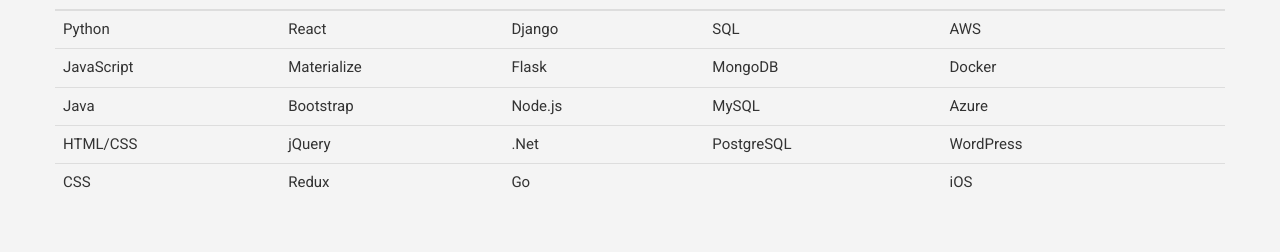
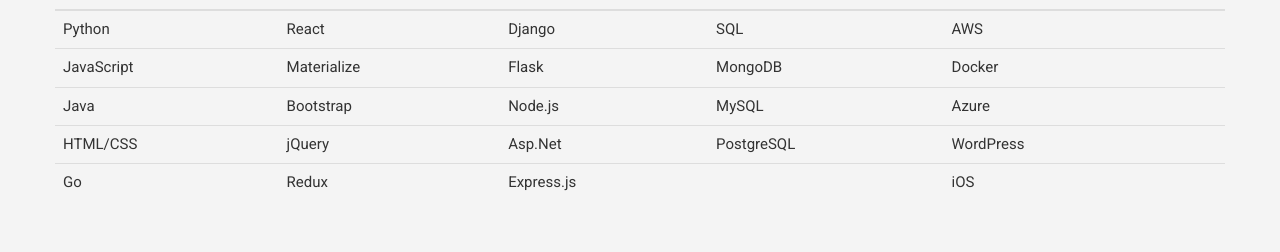
Before and after one commit to trinahaque/trinahaque.github.io, a plain HTML site: page index.html in a window 1280 px wide. Shown: the part 1543-1795 px from the top of the page. Drawn offline with nearby package versions, Linux system fonts and the light colour scheme.

Commit message:
Update language

```diff
--- a/index.html
+++ b/index.html
@@ -217,14 +217,14 @@
                         <tr>
                           <td>HTML/CSS</td>
                           <td>jQuery</td>
-                          <td>.Net</td>
+                          <td>Asp.Net</td>
                           <td>PostgreSQL</td>
                           <td>WordPress</td>
                         </tr>
                         <tr>
-                          <td>CSS</td>
+                          <td>Go</td>
                           <td>Redux</td>
-                          <td>Go</td>
+                          <td>Express.js</td>
                           <td></td>
                           <td>iOS</td>
                         </tr>
```
